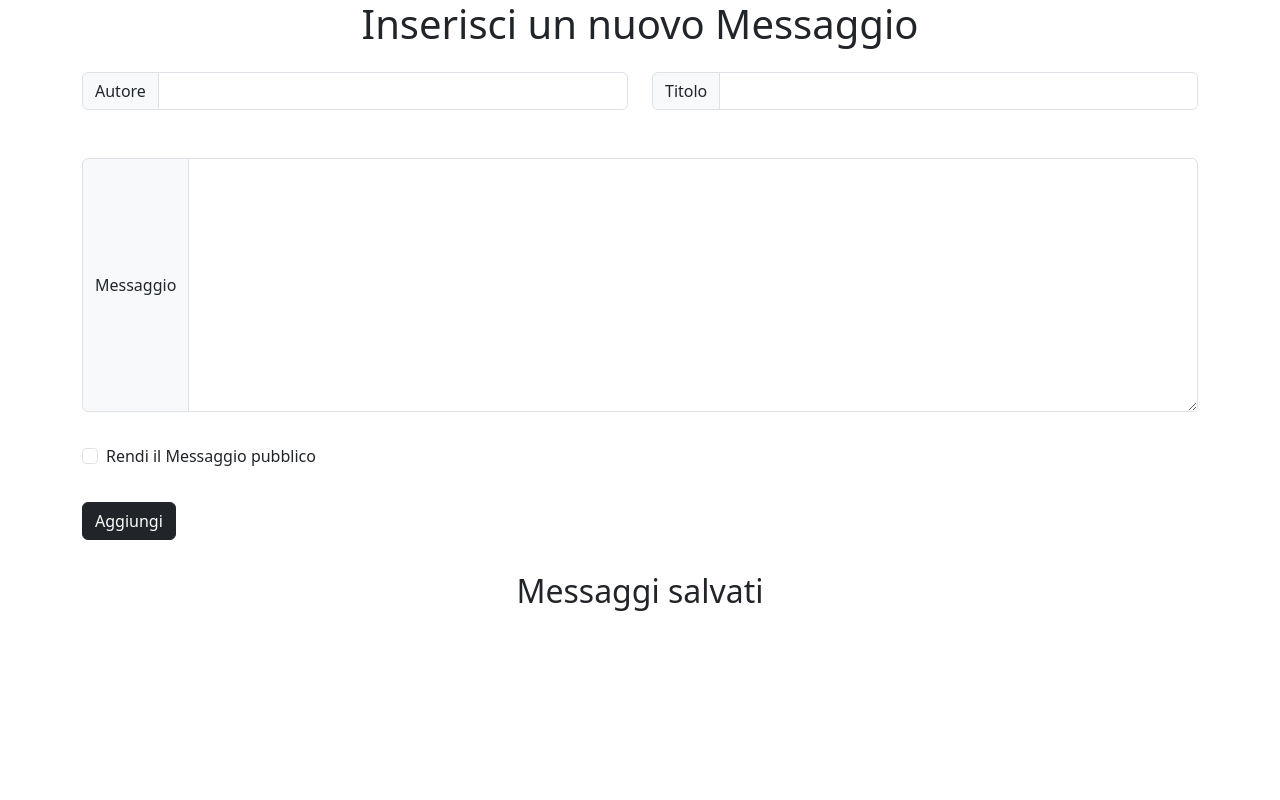
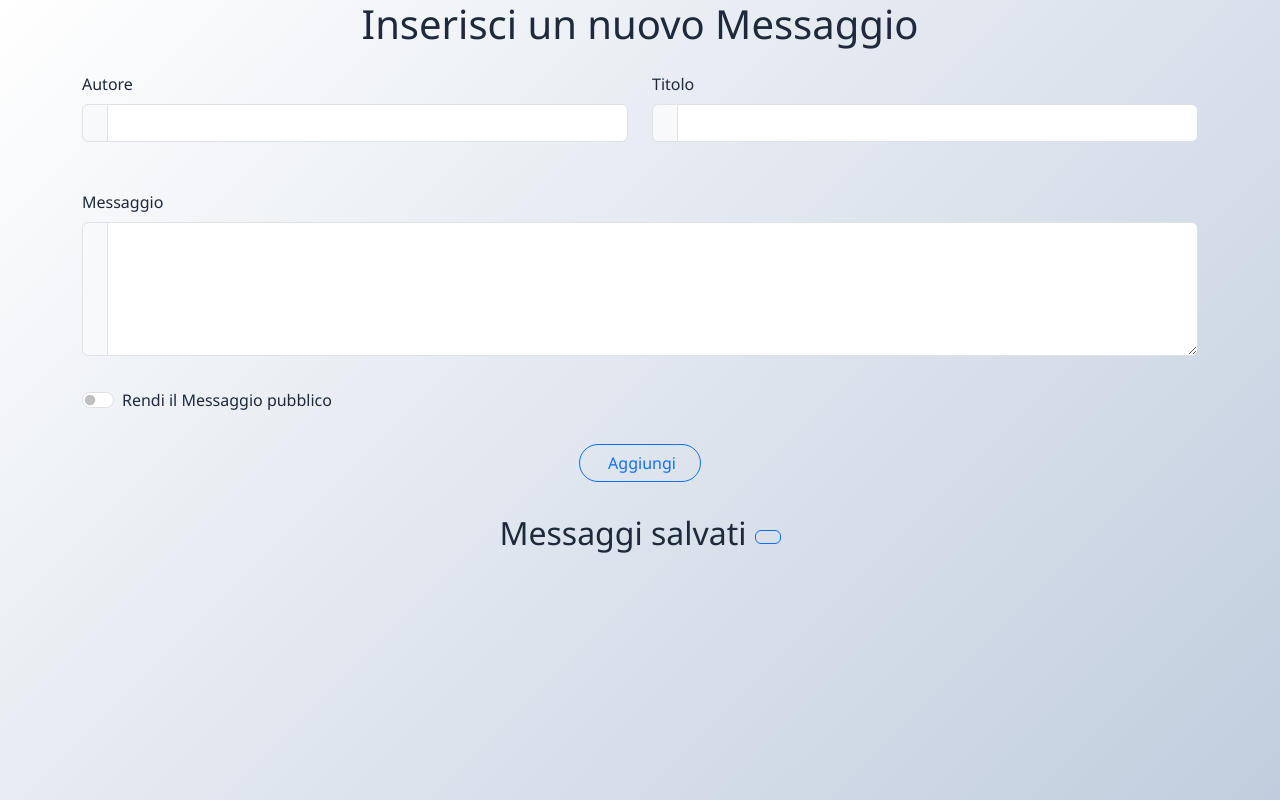
Before and after one commit to mauriziopalmisano/react-post-form, a React (Vite) app: page / in a window 1280 px wide. Built offline with nearby package versions, Linux system fonts and the light colour scheme; no server answers; the HTML template or start-up script is replaced by a standard one.

Commit message:
migliorato un po' lo stile aggiunto bottone per rimuovere i messaggi dalla lista e un bottone per ricaricare la lista

```diff
--- a/package.json
+++ b/package.json
@@ -11,8 +11,10 @@
   },
   "dependencies": {
     "bootstrap": "^5.3.8",
+    "bootstrap-icons": "^1.13.1",
     "react": "^19.2.5",
     "react-bootstrap": "^2.10.10",
+    "react-bootstrap-icons": "^1.11.6",
     "react-dom": "^19.2.5"
   },
   "devDependencies": {
--- a/src/App.jsx
+++ b/src/App.jsx
@@ -1,6 +1,7 @@
 import { useState, useEffect } from 'react'
 import CardsMessage from './components/CardsMessage';
 import Form from './components/Form';
+import { ArrowRepeat } from 'react-bootstrap-icons';
 
 const defaultOBJ = { title: '', author: '', body: '', public: false };
 const URL_API = 'https://67c5b4f3351c081993fb1ab6.mockapi.io/api/posts';
@@ -9,6 +10,11 @@ const URL_API = 'https://67c5b4f3351c081993fb1ab6.mockapi.io/api/posts';
 function App() {
   const [dataForm, setDataForm] = useState(defaultOBJ);
   const [dataStoredMessages, setStoredMessages] = useState([]);
+
+
+
+
+
 
   const changeHandler = (event) => {
     const { name, value, type, checked } = event.target;
@@ -37,6 +43,11 @@ function App() {
     });
   }
 
+  const removeMessage = (id) => {
+    const updatedMessageList = dataStoredMessages.filter(message => message.id !== id);
+    setStoredMessages(updatedMessageList);
+  }
+
   const fetchMessaggiGet = () => {
     fetch(URL_API)
       .then(response => {
@@ -44,7 +55,7 @@ function App() {
       }).then(json => {
         const listMessages = json.map(message => {
           const { author, title, body, public: pubblico } = message;
-          const newMessage = { ...defaultOBJ, id: crypto.randomUUID, author, title, body, public: pubblico };
+          const newMessage = { ...defaultOBJ, id: crypto.randomUUID(), author, title, body, public: pubblico };
           return newMessage;
         });
         setStoredMessages(listMessages);
@@ -61,20 +72,28 @@ function App() {
 
   return (
     <>
+      <div className='sfondo-moderno'>
         <div className='container'>
+          <div className='row'>
+            <div className='col-12'>
               <h1 className='text-center'>Inserisci un nuovo Messaggio</h1>
+            </div>
+          </div>
           <Form
-          submitHandler = {submitHandler}
-          changeHandler = {changeHandler}
-          dataForm = {dataForm}
+            submitHandler={submitHandler}
+            changeHandler={changeHandler}
+            dataForm={dataForm}
           />
           <div className='row'>
-          <div className='col text-center my-3'>
+            <div className='col-12 text-center my-3 d-flex justify-content-center align-items-center column-gap-2'>
               <h2>Messaggi salvati</h2>
+              <button className='btn btn-outline-primary d-flex justify-content-center align-items-center box-shadow' onClick={() => fetchMessaggiGet()}><ArrowRepeat /></button>
             </div>
             <CardsMessage
-          dataMessages= {dataStoredMessages}
+              remove = {removeMessage}
+              dataMessages={dataStoredMessages}
             />
+          </div>
         </div>
       </div>
     </>
--- a/src/components/CardsMessage.jsx
+++ b/src/components/CardsMessage.jsx
@@ -1,13 +1,14 @@
-function CardsMessage({ dataMessages }) {
+function CardsMessage({ dataMessages, remove }) {
   return <>
     {dataMessages.map(message => {
       const { id, author, title, body, public: pubblico } = message;
       return (pubblico && (
-        <div key={id} className='col=12'>
-          <div className="card">
+        <div key={id} className='col-6 mb-4'>
+          <div className="card card-messaggio position-relative">
+          <button className=" btn btn-close position-absolute location" onClick={() => remove(id)}></button>
             <div className="card-body">
               <h5 className="card-title"><strong>Titolo:</strong><br />{title}</h5>
-              <h6 className="card-subtitle mb-2 text-body-secondary border-bottom border-top border-3 border-black py-2"><strong>Autore:</strong><br /> {author}</h6>
+              <h6 className="card-text mb-2"><strong>Autore:</strong><br /> {author}</h6>
               <p className="card-text"><strong>Messaggio:</strong><br />{body}</p>
             </div>
           </div>
--- a/src/components/Form.jsx
+++ b/src/components/Form.jsx
@@ -1,3 +1,5 @@
+import { PersonFill, Fonts, JournalText, FileEarmarkPlusFill } from 'react-bootstrap-icons'
+
 function Form({
     submitHandler,
     changeHandler,
@@ -8,33 +10,36 @@ function Form({
     return (
         <form className='row ' onSubmit={submitHandler}>
             <div className='col-6 my-3'>
+                <label  className='mb-2' >Autore</label>
                 <div className="input-group mb-3">
-                    <span className="input-group-text">Autore</span>
-                    <input type="text" className="form-control" value={dataForm.author} name='author' onChange={changeHandler} required />
+                    <span className="input-group-text text-black"><PersonFill color='black'/></span>
+                    <input type="text" className="form-control " value={dataForm.author} name='author' onChange={changeHandler} id="author" required />
                 </div>
             </div>
             <div className='col-6 my-3'>
+                <label  className='mb-2' >Titolo</label>
                 <div className="input-group mb-3">
-                    <span className="input-group-text">Titolo</span>
-                    <input type="text" className="form-control" value={dataForm.title} name='title' onChange={changeHandler} required />
+                    <span className="input-group-text"><Fonts color='black'/></span>
+                    <input type="text" className="form-control" value={dataForm.title} name='title' onChange={changeHandler} id='title' required />
                 </div>
             </div>
             <div className='col my-3'>
+                <label className='mb-2'>Messaggio</label>
                 <div className="input-group">
-                    <span className="input-group-text">Messaggio</span>
-                    <textarea className="form-control" rows="10" value={dataForm.body} name='body' onChange={changeHandler} required></textarea>
+                    <span className="input-group-text"><JournalText color='black'/></span>
+                    <textarea className="form-control" rows="5" value={dataForm.body} name='body' onChange={changeHandler} required></textarea>
                 </div>
             </div>
             <div className='co-12 my-3'>
-                <div className="form-check">
-                    <input className="form-check-input" type="checkbox" id="checkDefault" checked={dataForm.public} name='public' onChange={changeHandler} />
+                <div className="form-chec form-switch d-flex gap-2 ">
+                    <input className="form-check-input box-shadow" type="checkbox" role="switch" id="checkDefault" checked={dataForm.public} name='public' onChange={changeHandler} />
                     <label className="form-check-label" htmlFor="checkDefault">
                         Rendi il Messaggio pubblico
                     </label>
                 </div>
             </div>
-            <div className='col-12 my-3'>
-                <button type="submit" className="btn btn-dark">Aggiungi</button>
+            <div className='col-12 d-flex justify-content-center my-3'>
+                <button type="submit" className="btn btn-outline-primary  rounded-pill px-4 d-flex align-items-center column-gap-1"><FileEarmarkPlusFill />Aggiungi</button>
             </div>
         </form>
     )
--- a/src/index.css
+++ b/src/index.css
@@ -1,6 +1,33 @@
-*{
- margin: 0;
- border: 0;
- padding: 0;
- box-sizing: border-box;
+* {
+    margin: 0;
+    border: 0;
+    padding: 0;
+    box-sizing: border-box;
 }
+
+.box-shadow:focus {
+    box-shadow: none;
+}
+
+.card-messaggio {
+    background-color: #ffffff;
+    border-radius: 50px;
+    box-shadow: 0 4px 6px -1px rgba(0, 0, 0, 0.1), 0 2px 4px -1px rgba(0, 0, 0, 0.06);
+    padding: 20px;
+    border: 3px solid #aaafb5;
+}
+
+.sfondo-moderno {
+    background-color: #f8fafc;
+    background-image: linear-gradient(135deg, #ffffff 0%, #c1cdde 100%);
+    min-height: 100vh;
+    margin: 0;
+    font-family: 'Segoe UI', Tahoma, Geneva, Verdana, sans-serif;
+    color: #1e293b;
+}
+
+.location{
+    top: 4%;
+    right: 5%;
+    border-radius: 50px;
+}
```
Also changed, not shown: 1 other file (tests, documents, lock files or other folders). Lines whose indentation alone changed are shown as unchanged.
